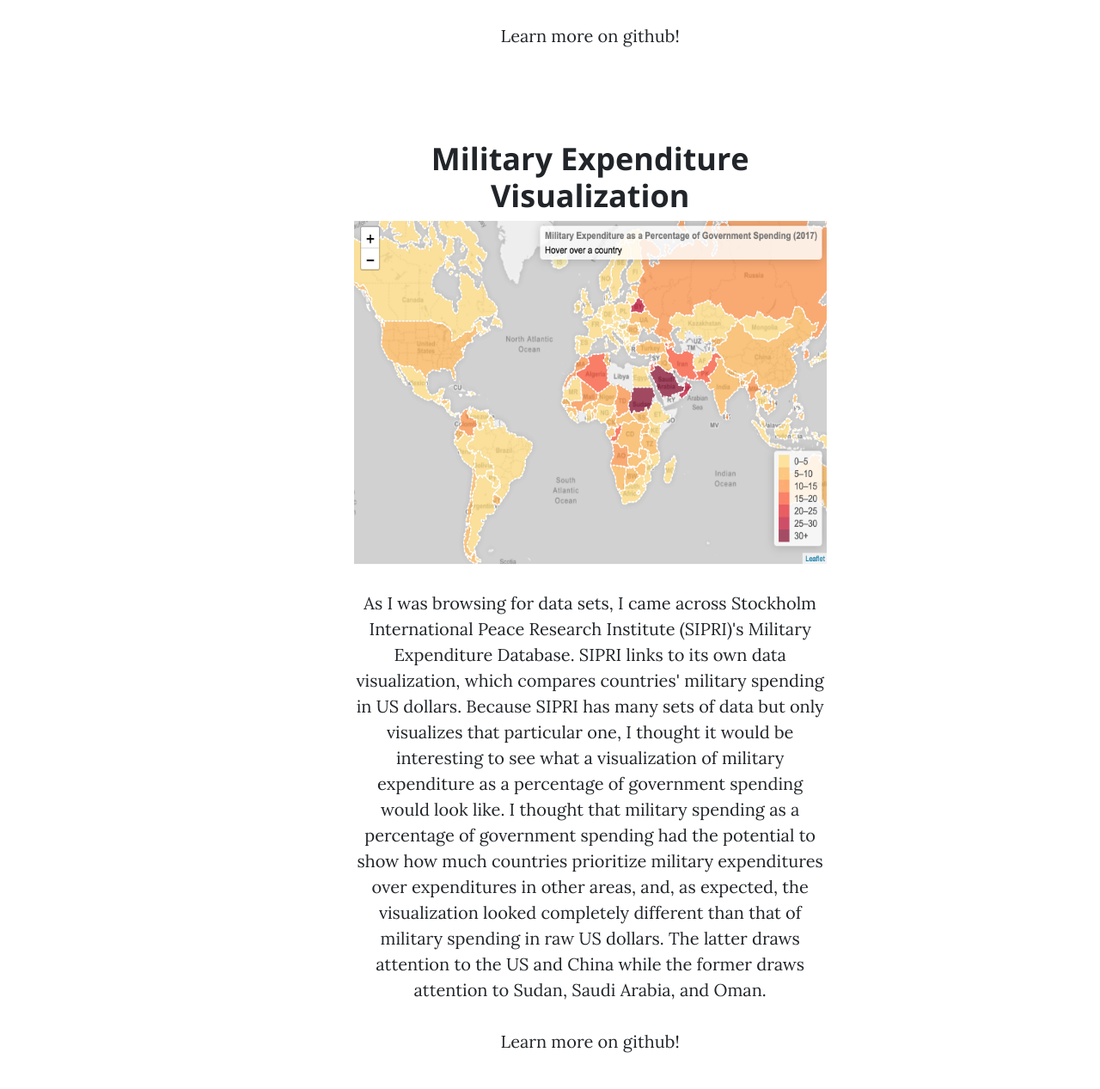
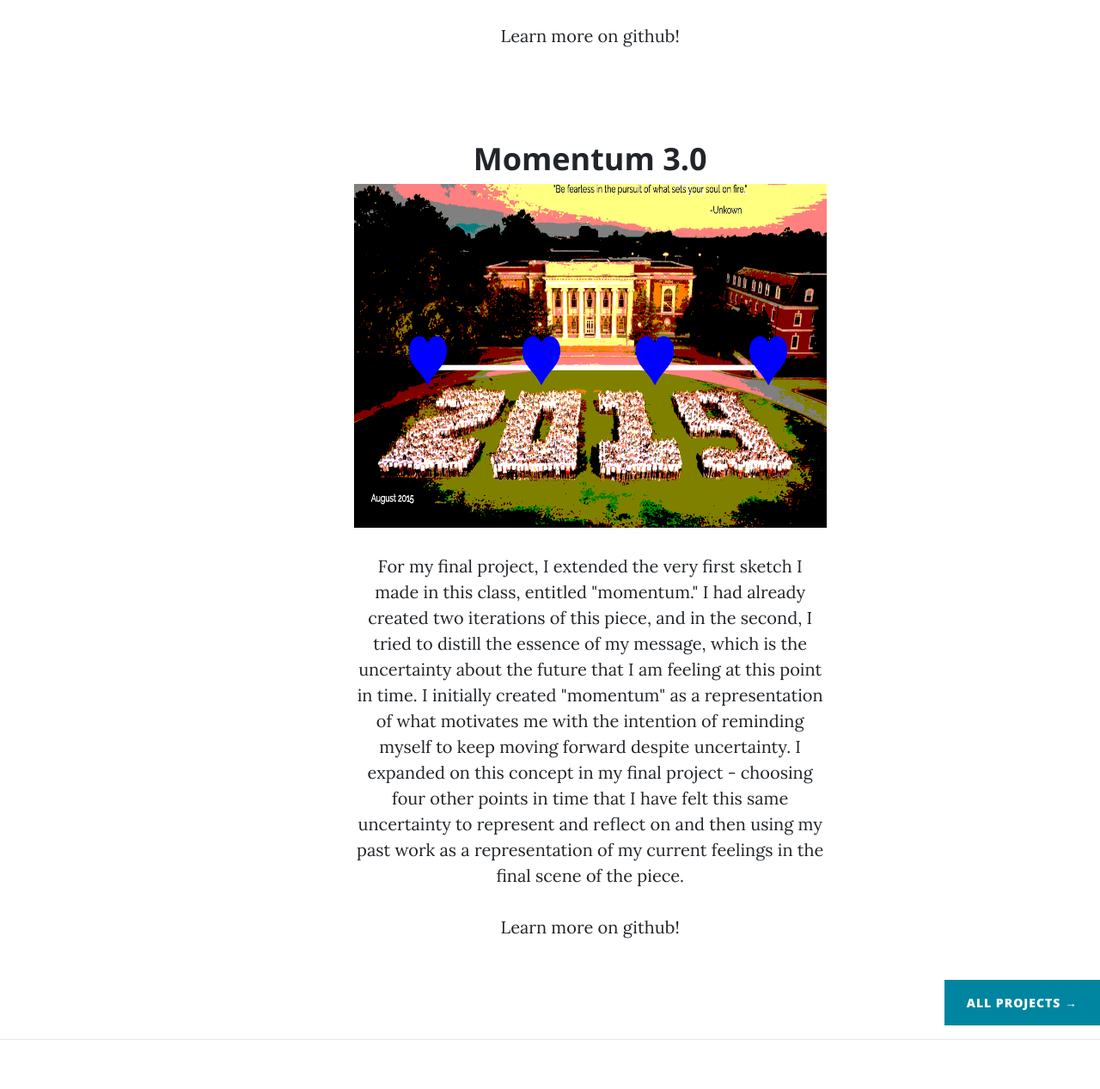
Before and after one commit to giannagiordano/portfolio, a plain HTML site: page portfolio.html in a window 1280 px wide. Shown: the part 4673-5940 px from the top of the page at 86% size. Drawn offline with nearby package versions, Linux system fonts and the light colour scheme.

Commit message:
changed portfolio

```diff
--- a/portfolio.html
+++ b/portfolio.html
@@ -158,28 +158,6 @@
         </div>
       </div>
     </article>
-      <!-- Project 4 Content -->
-    <article>
-      <div class="container">
-        <div class="row">
-          <div class="col-lg-8 col-md-10 mx-auto">
-              <div class="container">
-                <div class="row">
-                  <div class="col-lg-8 col-md-10 mx-auto">
-                    <ul class="list-inline text-center">
-                      <li class="list-inline-item">
-                        <a href="https://giannagiordano.github.io/datavisualizationproject/">
-                          <h2 class="section-heading">Military Expenditure Visualization</h2>
-                          <img src="/img/portfolio/militaryexpenditure.jpg" alt="Military Expenditure Visualization" style="width:550px;height:400px;">
-                        </a>
-            <p>As I was browsing for data sets, I came across Stockholm International Peace Research Institute (SIPRI)'s Military Expenditure Database. SIPRI links to its own data visualization, which compares countries' military spending in US dollars. Because SIPRI has many sets of data but only visualizes that particular one, I thought it would be interesting to see what a visualization of military expenditure as a percentage of government spending would look like. I thought that military spending as a percentage of government spending had the potential to show how much countries prioritize military expenditures over expenditures in other areas, and, as expected, the visualization looked completely different than that of military spending in raw US dollars. The latter draws attention to the US and China while the former draws attention to Sudan, Saudi Arabia, and Oman.</p>
-            <a href="https://github.com/giannagiordano/datavisualizationproject">
-              <p>Learn more on github!</p>
-            </a>
-          </div>
-        </div>
-      </div>
-    </article>
     <!-- Project 5 Content -->
     <article>
       <div class="container">
```
